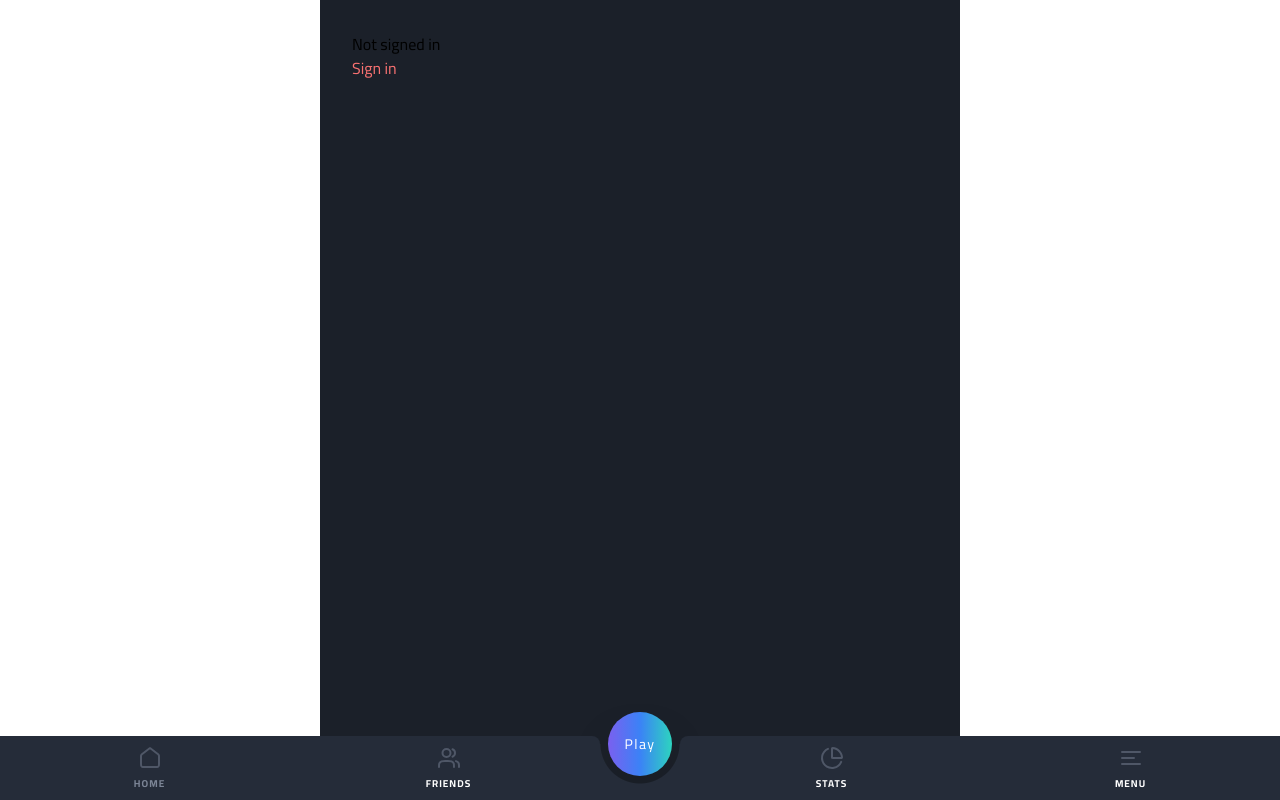
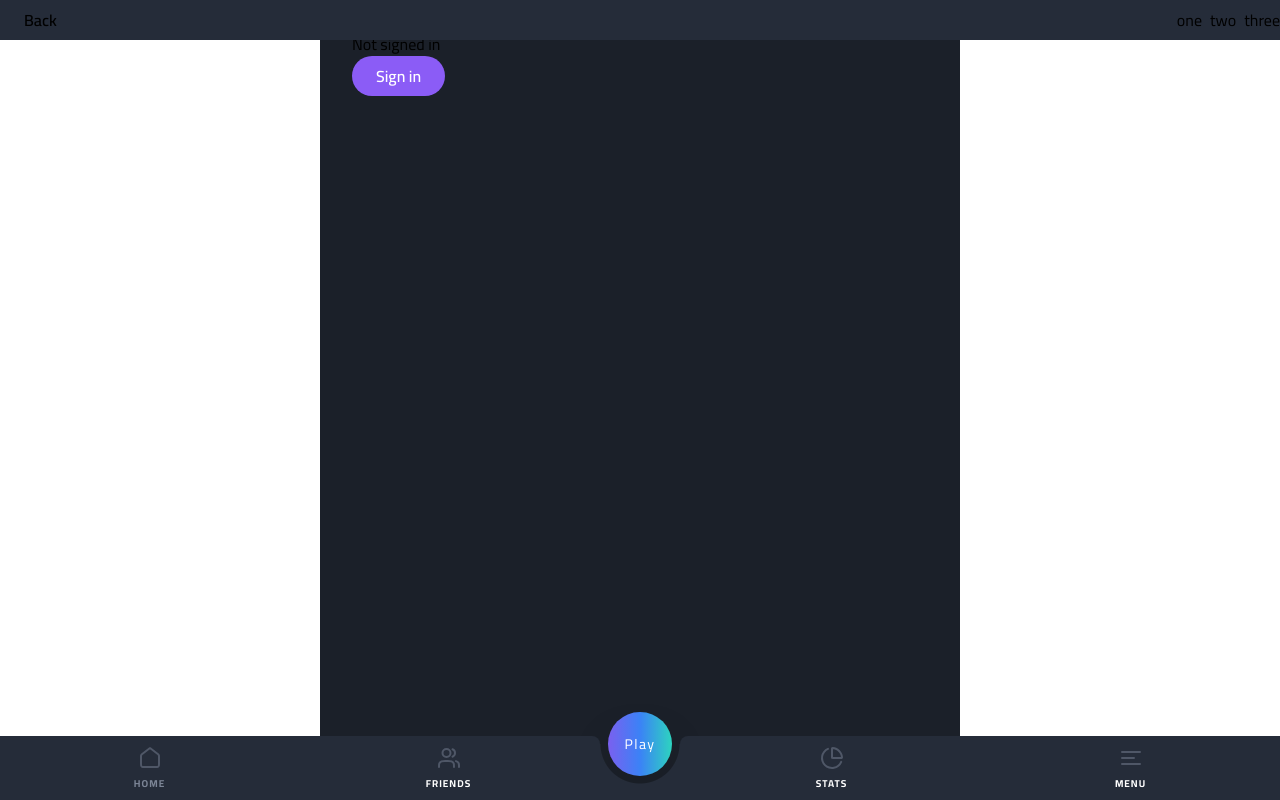
Before and after one commit to Glazzy/match-it, a Next.js app: page / in a window 1280 px wide. Built offline with nearby package versions, Linux system fonts and the light colour scheme; no server answers.

Commit message:
added Various work in progress UI components

```diff
--- /dev/null
+++ b/components/generics/buttons/Button.tsx
@@ -0,0 +1,38 @@
+import classNames from 'classnames'
+import React, { ReactNode } from 'react'
+
+interface buttonSizes {
+    sm: string,
+    md: string,
+    lg: string
+}
+
+type sizes = keyof buttonSizes;
+
+export default function Button({size = "md", variant = 'secondary', className, disabled, children, ...restProps}: {size?: sizes; variant?: 'primary' | 'secondary' | 'negative' | 'positive' | null; className?: string; disabled?: boolean; children: ReactNode}) {
+
+    const sizeMap = {
+        sm: 'h-8 px-4',
+        md: 'h-10 px-6',
+        lg: 'h-12 px-8',
+    }
+
+    const variantMap = {
+        primary: 'bg-blue-500 hover:bg-opacity-75 text-white',
+        secondary: 'bg-violet-500 hover:bg-opacity-75 text-white',
+        negative: 'bg-red-500 hover:bg-opacity-75 text-white',
+        positive: 'bg-green-500 hover:bg-opacity-75 text-white',
+    }
+
+    const _className = classNames(className, 'inline-flex justify-center items-center rounded-3xl font-semibold',
+        sizeMap[size],
+        variant && variantMap[variant],
+        {['opacity-50 pointer-events-none']: disabled}
+    )
+
+  return (
+    <button {...restProps} className={_className}>
+        {children}
+    </button>
+  )
+}
--- /dev/null
+++ b/components/generics/menus/TopMenu.tsx
@@ -0,0 +1,38 @@
+import classNames from 'classnames'
+import React from 'react'
+import Button from '../buttons/Button'
+
+export default function TopMenu({children, className}) {
+
+    const _className = classNames( className, 'top-0 left-0 fixed w-full h-10 flex bg-[#252C39]')
+
+  return (
+    <nav className={_className}>
+        {children}
+    </nav>
+  )
+}
+
+export function TopMenuWithBackButton({className, children}: {className?: string}) {
+
+    const _className = classNames(className, 'justify-between')
+
+    return (
+        <TopMenu className={_className}>
+            <BackButton />
+            {children}
+        </TopMenu>
+    )
+}
+
+
+function BackButton () {
+
+    const _className = classNames('')
+
+    return (
+        <Button size='md' variant={null}>
+            Back
+        </Button>
+    )
+}
--- a/pages/index.tsx
+++ b/pages/index.tsx
@@ -2,8 +2,10 @@ import type { NextPage } from 'next'
 import { useSession, signIn, signOut } from "next-auth/react"
 import Head from 'next/head'
 import Image from 'next/image'
+import Button from '../components/generics/buttons/Button'
 import Page from '../components/generics/layout/page'
-import BottomMenu from '../components/generics/menus/bottomMenu'
+import BottomMenu from '../components/generics/menus/BottomMenu'
+import TopMenu, { TopMenuWithBackButton } from '../components/generics/menus/TopMenu'
 import styles from '../styles/Home.module.css'
 
 const Home: NextPage = () => {
@@ -23,8 +25,16 @@ const Home: NextPage = () => {
 
   return (
     <Page>
+      <TopMenuWithBackButton>
+        <ul className='flex gap-2 items-center'>
+          <li>one</li>
+          <li>two</li>
+          <li>three</li>
+        </ul>
+      </TopMenuWithBackButton>
       Not signed in <br />
-      <button className='text-red-400' onClick={() => signIn()}>Sign in</button>
+      <Button onClick={() => signIn()}>Sign in</Button>
+
       <BottomMenu />
     </Page>
   )
```
